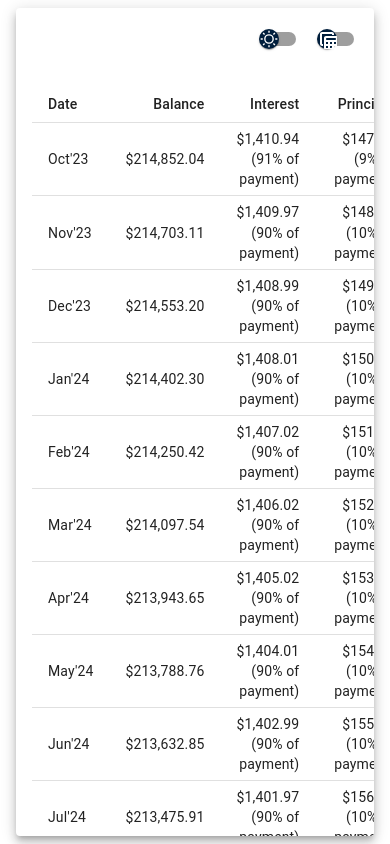
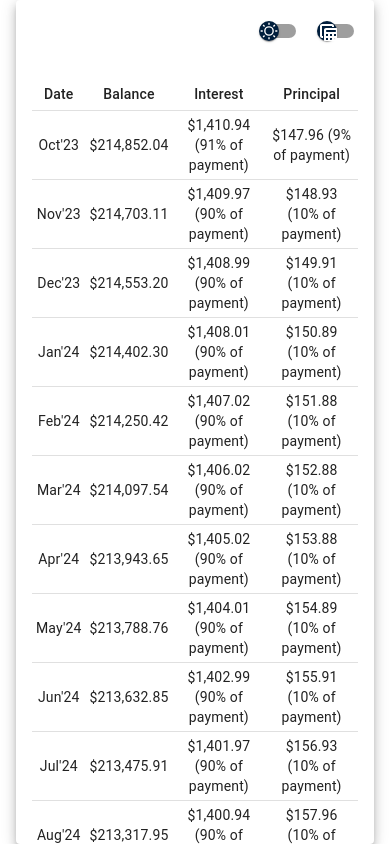
Before and after one commit to fozbstudios/mortgagePayoff, a React (Vite) app: page / in a window 390 px wide. Both pictures are taken after a click on the element 347 px from the left and 39 px from the top of the page. Built offline with nearby package versions, Linux system fonts and the light colour scheme.

Commit message:
disabled h-scroll and made table responsive

```diff
--- a/src/AmortizationTable.tsx
+++ b/src/AmortizationTable.tsx
@@ -6,37 +6,64 @@ import TableCell from '@mui/material/TableCell';
 import TableHead from '@mui/material/TableHead';
 import TableRow from '@mui/material/TableRow';
 import { currencyFormatter, paymentPortionFormatter, shortDateFormatter } from "./util/Formatters";
+import { Theme } from "@mui/material/styles";
 interface AmortizationTableProps {
-    monthlyMortgageStats:MonthlyMortgageStat[]
+    monthlyMortgageStats: MonthlyMortgageStat[]
+    theme:Theme
   }
 const AmortizationTable: React.FC<AmortizationTableProps> = ({
     monthlyMortgageStats,
+    theme
 }) => {
     return (
-        <Table  stickyHeader size="small" aria-label="a dense table">
+
+        <Table stickyHeader size="small" aria-label="a dense table" r
+            sx={{
+                marginBottom: '50px',
+                width: "auto",
+                tableLayout: "auto",
+                ['.MuiTableCell-root']: {
+                    paddingLeft: '4px',
+                    paddingRight: '4px',
+                    paddingTop: '4px',
+                    paddingBottom: '4px',
+                    [theme.breakpoints.up('sm')]: {
+                        paddingLeft: '8px',
+                        paddingRight: '8px',
+                        paddingTop: '6px',
+                        paddingBottom: '6px',
+                    },
+                    [theme.breakpoints.up('lg')]: {
+                        paddingLeft: '16px',
+                        paddingRight: '16px',
+                        paddingTop: '6px',
+                        paddingBottom: '6px',
+                    },
+
+                },
+            }}  >
             <TableHead>
                 <TableRow>
-                    <TableCell>Date</TableCell>
-                    <TableCell align="right">Balance</TableCell>
-                    <TableCell align="right">Interest</TableCell>
-                    <TableCell align="right">Principal</TableCell>
+                    <TableCell align="center">Date</TableCell>
+                    <TableCell align="center">Balance</TableCell>
+                    <TableCell align="center">Interest</TableCell>
+                    <TableCell align="center">Principal</TableCell>
                 </TableRow>
             </TableHead>
             <TableBody>
 
                 {
-                //sholdn't need ftrom or subscript
                     monthlyMortgageStats.map((row) => (
                         <TableRow
                             key={row.id}
                             sx={{ '&:last-child td, &:last-child th': { border: 0 } }}
                         >
-                        <TableCell component="th" scope="row">
+                            <TableCell align="center" component="th" scope="row">
                                 {shortDateFormatter(row.date)}
                             </TableCell>
-                        <TableCell align="right">{currencyFormatter.format(row.newAmmountRemaining)}</TableCell>
-                        <TableCell align="right">{paymentPortionFormatter(row.interestAmmount, row.interestPercent)}</TableCell>
-                        <TableCell align="right">{paymentPortionFormatter(row.principalAmmount, row.principalPercent)}</TableCell>
+                            <TableCell align="center">{currencyFormatter.format(row.newAmmountRemaining)}</TableCell>
+                            <TableCell align="center">{paymentPortionFormatter(row.interestAmmount, row.interestPercent)}</TableCell>
+                            <TableCell align="center">{paymentPortionFormatter(row.principalAmmount, row.principalPercent)}</TableCell>
                         </TableRow>
                     ))}
             </TableBody>
--- a/src/App.tsx
+++ b/src/App.tsx
@@ -42,7 +42,7 @@ function App() {
       <CssBaseline />
 
       <Container maxWidth={false} >
-        <Card sx={{ height: '98%', }} elevation={7}>
+        <Card sx={{ height: '100%', alignContent:'center',justifyContent:'center'}} elevation={7}>
           <CardHeader
             action={
               <>
@@ -51,10 +51,10 @@ function App() {
               </>
             }
           />
-          <CardContent sx={{ height: '99%', overflow:'auto' }}>
+          <CardContent   sx={{ height: '99%', width: '100%', display:'flex', alignContent:'center', justifyContent:'center', overflow:'auto' }}>
             {(viewChart)?
             <AmortizationChart houseLandValue={houseLandValue} monthlyMortgageStats={monthlyMortgageStats} />:
-            <AmortizationTable  monthlyMortgageStats={monthlyMortgageStats}/>
+            <AmortizationTable theme={theme} monthlyMortgageStats={monthlyMortgageStats}/>
 }
           </CardContent>
         </Card>
--- a/src/index.css
+++ b/src/index.css
@@ -2,4 +2,5 @@ html, body, #root, #root>div {
   height: 100%;
   width:100%;
   align-content: center;
+  overflow: hidden;
 }
```
Lines whose indentation alone changed are shown as unchanged.
